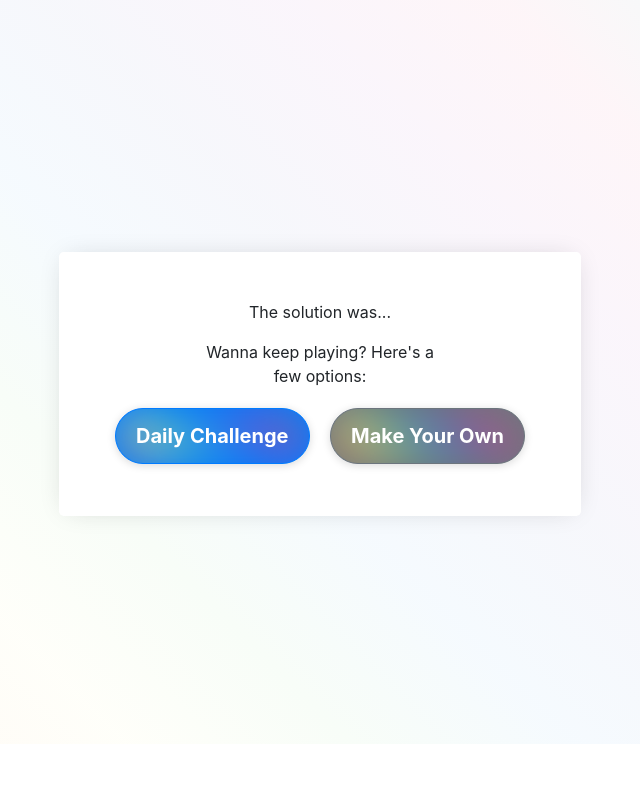
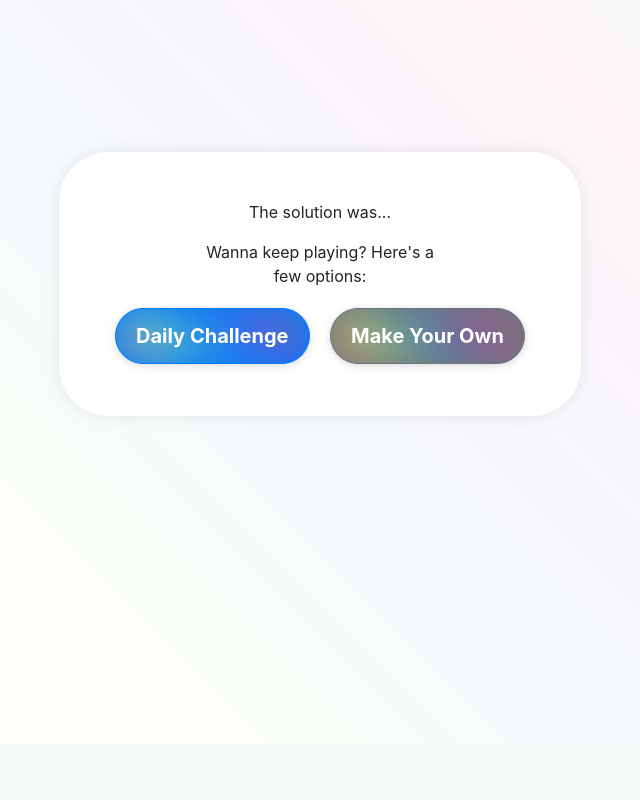
Before and after one commit to coopersully/coople, a Flask app: page /results in a window 1280 px wide. Shown: the part 56-856 px from the top of the page, without its empty margins (320-960 px from the left). After the commit the page ends 475 px from the top, so only its background shows below. Run offline with Flask 3, Linux system fonts and the light colour scheme; some libraries are stand-ins or nearby versions.

Commit message:
Round corners on home/results page

```diff
--- a/templates/results.html
+++ b/templates/results.html
@@ -2,10 +2,11 @@
 
 {% block content %}
 
-    <div class="container py-5 d-flex justify-content-center align-items-center" style="min-height: 100vh;">
+    <div class="container py-5 d-flex justify-content-center align-items-center"
+         style="min-height: calc(100vh - 200px)">
         <div class="position-relative">
-            <div class="jumbotron text-center p-5 bg-white rounded-3"
-                 style="-webkit-box-shadow: 0 0 25px -10px rgba(31,31,31,0.25); -moz-box-shadow: 0 0 25px -10px rgba(31,31,31,0.25); box-shadow: 0 0 25px -10px rgba(31,31,31,0.25);">
+            <div class="jumbotron text-center p-5 bg-white"
+                 style="-webkit-box-shadow: 0 0 25px -10px rgba(31,31,31,0.25); -moz-box-shadow: 0 0 25px -10px rgba(31,31,31,0.25); box-shadow: 0 0 25px -10px rgba(31,31,31,0.25); border-radius: 50px">
                 <p class="col-md-8 fs-4 mx-auto">The solution was...</p>
                 <h1 class="display-1 fw-bold cooplify text-wrap" id="word"></h1>
                 <h1 class="display-5 fw-bold" id="results-message"></h1>
```
Also changed, not shown: templates/home.html (+4 -3 lines).
